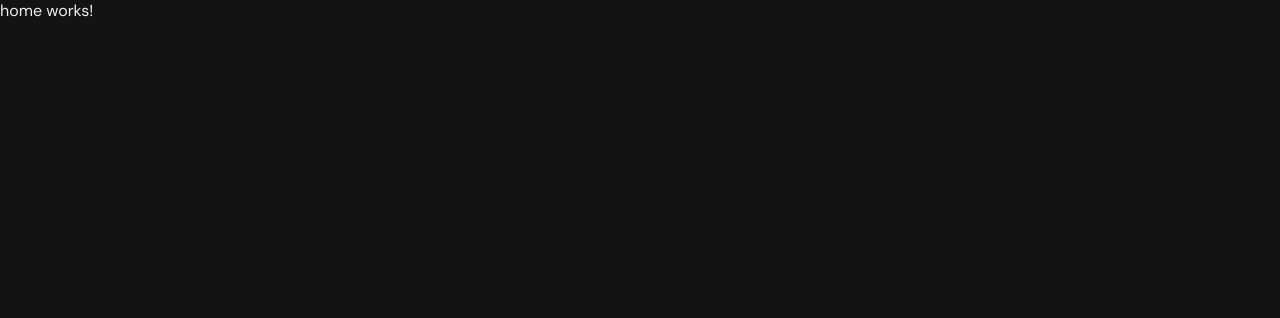
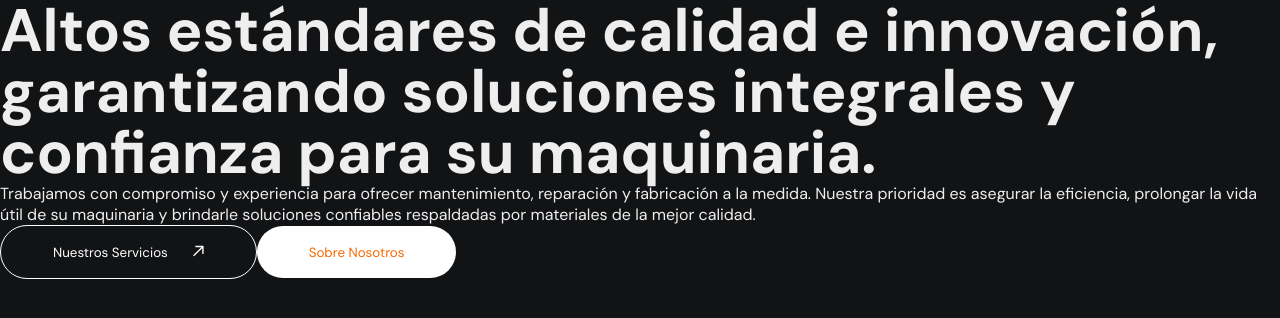
Before and after one commit to GiacomoFranco/ETM, an Angular app: page / in a window 1280 px wide. Shown: the top 318 px of the page. Built offline with nearby package versions, Linux system fonts and the light colour scheme.

Commit message:
✨ Adding banner section to home

```diff
--- a/src/app/core/layout/layout.scss
+++ b/src/app/core/layout/layout.scss
@@ -0,0 +1,5 @@
+:host {
+  display: flex;
+  flex-direction: column;
+  min-height: 100vh;
+}
--- /dev/null
+++ b/src/app/views/home/banner/banner.html
@@ -0,0 +1,13 @@
+<section>
+  <div class="banner-content">
+    <h1>Altos estándares de calidad e innovación, garantizando soluciones integrales y confianza para su maquinaria.</h1>
+    <p>Trabajamos con compromiso y experiencia para ofrecer mantenimiento, reparación y fabricación a la medida. Nuestra
+    prioridad es asegurar la eficiencia, prolongar la vida útil de su maquinaria y brindarle soluciones confiables
+    respaldadas por materiales de la mejor calidad.</p>
+    <div class="call-to-action">
+      <app-button text="Nuestros Servicios"  icon="navigation" variant="WhiteOutline"/>
+      <app-button text="Sobre Nosotros" variant="WhiteOrange"/>
+    </div>
+  </div>
+
+</section>
--- a/src/app/views/home/home.html
+++ b/src/app/views/home/home.html
@@ -1 +1 @@
-<p>home works!</p>
+<app-banner />
--- a/src/app/views/home/home.ts
+++ b/src/app/views/home/home.ts
@@ -1,8 +1,10 @@
 import { Component } from '@angular/core';
+
+import { Banner } from './banner/banner';
 
 @Component({
   selector: 'app-home',
-  imports: [],
+  imports: [Banner],
   templateUrl: './home.html',
   styleUrl: './home.scss'
 })
```
Also changed, not shown: src/app/views/home/banner/banner.ts (added, +13 -0 lines), src/app/views/home/banner/banner.scss (added).
